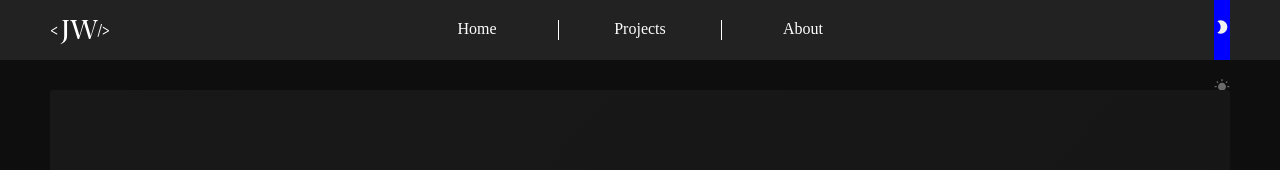
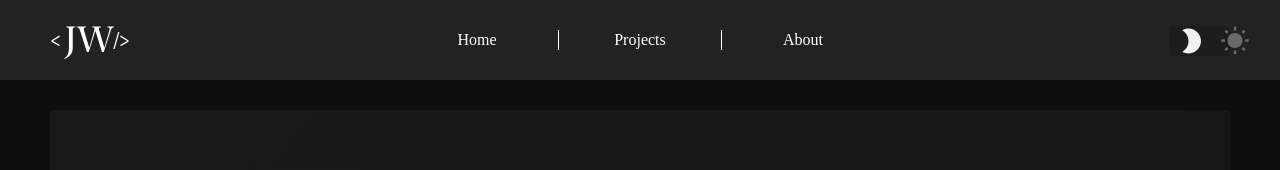
Before and after one commit to justuswitmer/portfolio, a React (Create React App) app: page /project in a window 1280 px wide. Shown: the top 170 px of the page. Built offline with nearby package versions, Linux system fonts and the light colour scheme.

Commit message:
nav bar fully formatted

```diff
--- a/src/components/App.css
+++ b/src/components/App.css
@@ -3,7 +3,7 @@
 .nav-container {
   justify-content: space-between;
   grid-area: nav;
-  height: 60px;
+  line-height: 80px;
   background-color: #222222;
   display: inline-flex;
   margin-left: -50px;
@@ -30,7 +30,7 @@
   border: none;
   color: white;
   font-size: 1rem;
-  margin-top: 1.25rem;
+
   cursor: pointer;
 }
 
@@ -83,24 +83,38 @@
   background-color: white;
   width: 1px;
   height: 20px;
-  margin: 20px 40px 0 40px;
+  margin: 30px 40px 30px 40px;
 }
 
 .nav-logo {
-  line-height: 60px;
+  height: 100%;
 }
 
-.nav-theme-dark {
-  line-height: 60px;
-  background-color: blue;
+.nav-theme {
+  display: inline-flex;
+  width: 61px;
+  height: 30px;
+  vertical-align: middle;
+  border-radius: 5px;
 }
 
-.nav-theme-light {
-  line-height: 60px;
-  background-color: red;
+.ntdark {
+  background-color: #1d1d1d;
 }
 
-.modeSetting {
+.ntlight {
+  background-color: #9c9c9c;
+}
+
+.nav-theme-divider {
+  width: 1px;
+  height: 20px;
+  margin: 5px 0 5px 0;
+  background-color: #272727;
+}
+
+.nav-theme-svg {
+  margin: 0 7px;
 }
 
 /* -------------------- NAV BAR END -------------------- */
--- a/src/components/Global.css
+++ b/src/components/Global.css
@@ -4,18 +4,17 @@
   min-height: -webkit-fill-available;
 
   /* defining how many columns I want */
-  grid-template-columns: repeat(1, 1fr [col-start]);;
+  grid-template-columns: repeat(1, 1fr [col-start]);
 
   /* defining how many rows I want */
-  grid-template-rows: 60px auto 500px 150px;
+  grid-template-rows: 80px auto 500px 150px;
   gap: 30px;
 
   grid-template-areas:
     "nav"
     "body"
     "contact"
-    "footer"
-  ;
+    "footer";
 }
 
 /* -------------------- light and dark mode stuff begin -------------------- */
@@ -29,9 +28,10 @@
 .App.light {
   color: #222;
   background-color: #c4c0c0;
+  padding: 0 50px;
 }
 
-.light{
+.light {
   color: #222;
 }
 
--- a/src/components/Nav/Nav.js
+++ b/src/components/Nav/Nav.js
@@ -30,9 +30,9 @@ class Nav extends Component {
   render() {
     return (
       <div className='nav-container'>
-        <div className='nav-logo'>
-          <div><img src={LogoLight}/></div>
-        </div>
+          <img
+            className='nav-logo'
+            src={LogoLight}/>
         <div className='nav-routes'>
           {routes.map(route =>
             <NavItem
@@ -43,25 +43,34 @@ class Nav extends Component {
             />
           )}
         </div>
+        <div>
         {this.props.inDarkTheme === true ?
-        <div className='nav-theme-dark'>
-          <div>
-            <img src={DarkActive}/>
-          </div>
-          <div onClick={()=>this.props.setTheme(false)}>
-            <img src={LightInactive}/>
-          </div>
+        <div className='nav-theme ntdark'>
+            <img
+              className='nav-theme-svg'
+              src={DarkActive}
+            />
+        <div className='nav-theme-divider'></div>
+            <img
+              className='nav-theme-svg'
+              src={LightInactive}
+              onClick={()=>this.props.setTheme(false)}
+            />
         </div>
         :
-        <div className='nav-theme-light'>
-          <div onClick={()=>this.props.setTheme(true)}>
-            <img src={DarkInactive}/>
-          </div>
-          <div>
-            <img src={LightActive}/>
-          </div>
+        <div className='nav-theme ntlight'>
+            <img
+              className='nav-theme-svg'
+              src={DarkInactive}
+              onClick={()=>this.props.setTheme(true)}
+            />
+            <img
+              className='nav-theme-svg'
+              src={LightActive}
+            />
         </div>
         }
+        </div>
       </div>
     );
   }
--- a/src/components/Nav/NavItem.js
+++ b/src/components/Nav/NavItem.js
@@ -20,7 +20,7 @@ class NavItem extends Component {
             {this.props.route.name}
           </div>
         </div>
-        {this.props.route.hasDivider == true ?
+        {this.props.route.hasDivider === true ?
           <div className='nav-routes-divider' />
           :
           ''}
--- a/src/components/Project/Project.js
+++ b/src/components/Project/Project.js
@@ -1,6 +1,5 @@
 import React, { Component } from 'react';
 import { connect } from 'react-redux';
-import ProjectGist from './ProjectGist';
 
 class Portfolio extends Component {
   render() {
```
